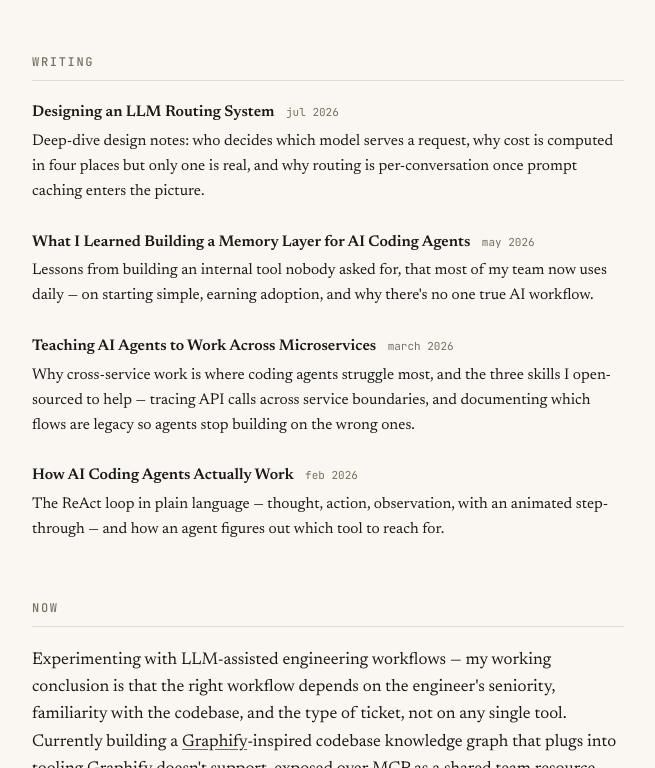
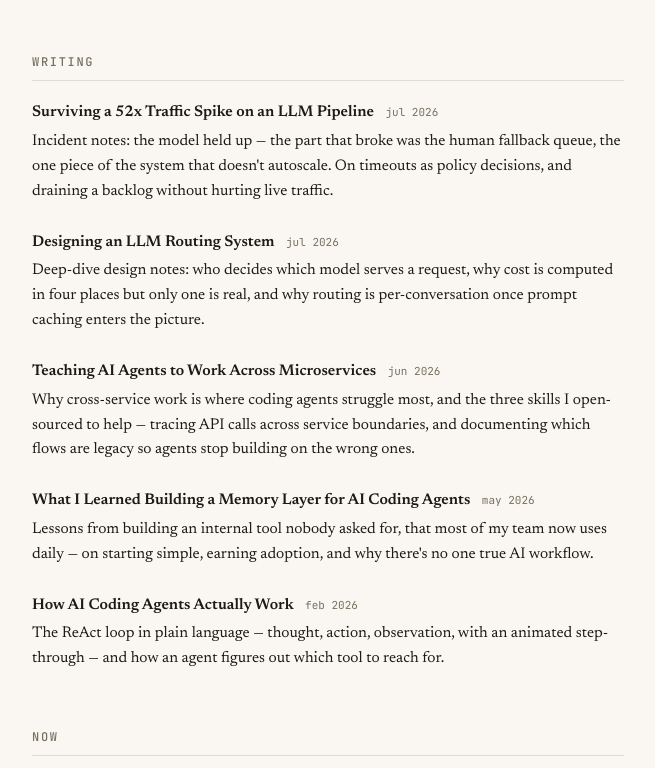
Before and after one commit to lsscecilia/lsscecilia.github.io, a plain HTML site: page index.html in a window 1280 px wide. Shown: the part 610-1378 px from the top of the page, without its empty margins (312-967 px from the left). Drawn offline with Linux system fonts and the light colour scheme.

Commit message:
Update index.html

```diff
--- a/index.html
+++ b/index.html
@@ -102,6 +102,15 @@
   <h2>Writing</h2>
   <div class="project">
     <p class="project-name">
+      <a href="llm-pipeline-52x-spike.html">Surviving a 52x Traffic Spike on an LLM Pipeline</a>
+      <span class="project-lang">jul 2026</span>
+    </p>
+    <p>Incident notes: the model held up — the part that broke was the human fallback queue,
+    the one piece of the system that doesn't autoscale. On timeouts as policy decisions, and
+    draining a backlog without hurting live traffic.</p>
+  </div>
+  <div class="project">
+    <p class="project-name">
       <a href="llm-routing-design.html">Designing an LLM Routing System</a>
       <span class="project-lang">jul 2026</span>
     </p>
@@ -111,20 +120,20 @@
   </div>
   <div class="project">
     <p class="project-name">
+      <a href="teaching-agents-microservices.html">Teaching AI Agents to Work Across Microservices</a>
+      <span class="project-lang">jun 2026</span>
+    </p>
+    <p>Why cross-service work is where coding agents struggle most, and the three skills I
+    open-sourced to help — tracing API calls across service boundaries, and documenting
+    which flows are legacy so agents stop building on the wrong ones.</p>
+  </div>
+  <div class="project">
+    <p class="project-name">
       <a href="ai-memory-lessons.html">What I Learned Building a Memory Layer for AI Coding Agents</a>
       <span class="project-lang">may 2026</span>
     </p>
     <p>Lessons from building an internal tool nobody asked for, that most of my team now uses
     daily — on starting simple, earning adoption, and why there's no one true AI workflow.</p>
-  </div>
-  <div class="project">
-    <p class="project-name">
-      <a href="teaching-agents-microservices.html">Teaching AI Agents to Work Across Microservices</a>
-      <span class="project-lang">march 2026</span>
-    </p>
-    <p>Why cross-service work is where coding agents struggle most, and the three skills I
-    open-sourced to help — tracing API calls across service boundaries, and documenting
-    which flows are legacy so agents stop building on the wrong ones.</p>
   </div>
   <div class="project">
     <p class="project-name">
```
